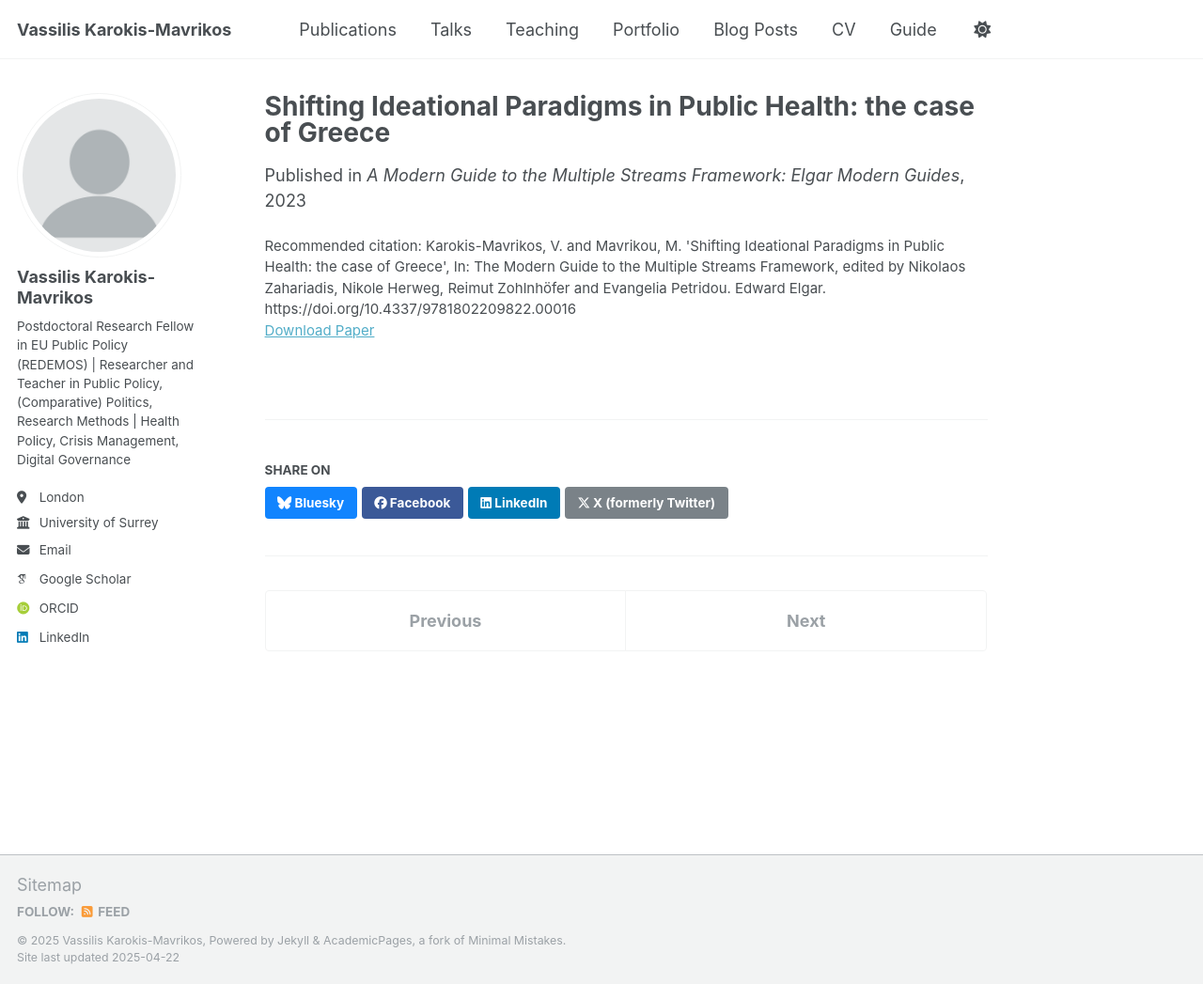
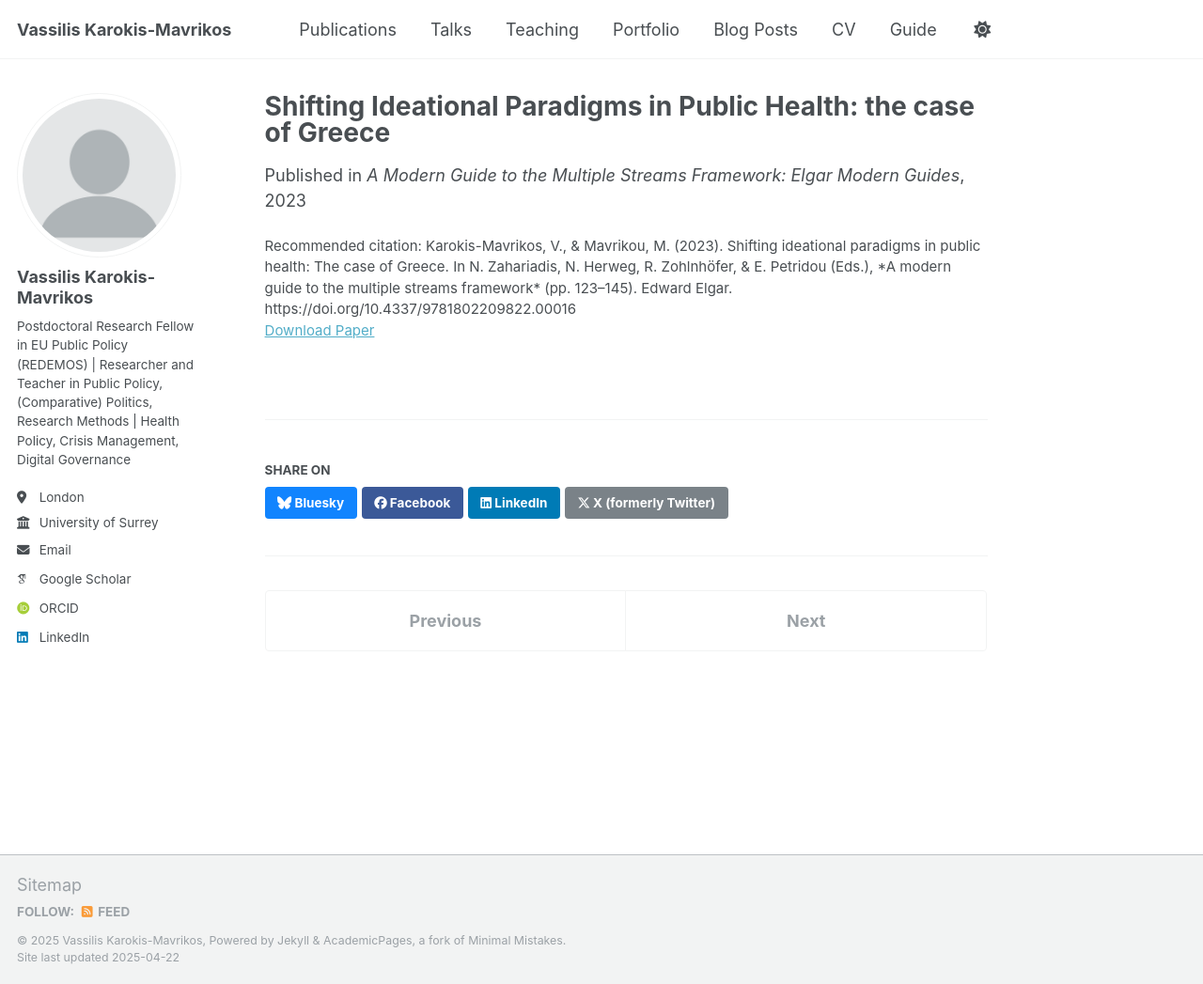
Before and after one commit to vassiliskm/vassiliskarokismavrikos.github.io, a Jekyll site: the page built from _publications/2015-10-01-paper-title-number-3.md, in a window 1280 px wide and 1047 px high. Shown: the whole window at 94% size. Built offline with Jekyll 4.4.1, drawn with Linux system fonts in a browser that asks for light colours; some web fonts are replaced.

Commit message:
Update 2015-10-01-paper-title-number-3.md

```diff
--- a/_publications/2015-10-01-paper-title-number-3.md
+++ b/_publications/2015-10-01-paper-title-number-3.md
@@ -7,5 +7,5 @@ excerpt: 'The Multiple Streams Framework (MSF) has long enjoyed prominence as an
 date: 2023-04-01
 venue: 'A Modern Guide to the Multiple Streams Framework: Elgar Modern Guides'
 paperurl: '/assets/papers/Shifting Ideational Paradigms_Writing Sample 2.pdf'
-citation: 'Karokis-Mavrikos, V. and Mavrikou, M. ''Shifting Ideational Paradigms in Public Health: the case of Greece'', In: The Modern Guide to the Multiple Streams Framework, edited by Nikolaos Zahariadis, Nikole Herweg, Reimut Zohlnhöfer and Evangelia Petridou. Edward Elgar. https://doi.org/10.4337/9781802209822.00016'
+citation: 'Karokis-Mavrikos, V., & Mavrikou, M. (2023). Shifting ideational paradigms in public health: The case of Greece. In N. Zahariadis, N. Herweg, R. Zohlnhöfer, & E. Petridou (Eds.), *A modern guide to the multiple streams framework* (pp. 123–145). Edward Elgar. https://doi.org/10.4337/9781802209822.00016'
 ---
```
